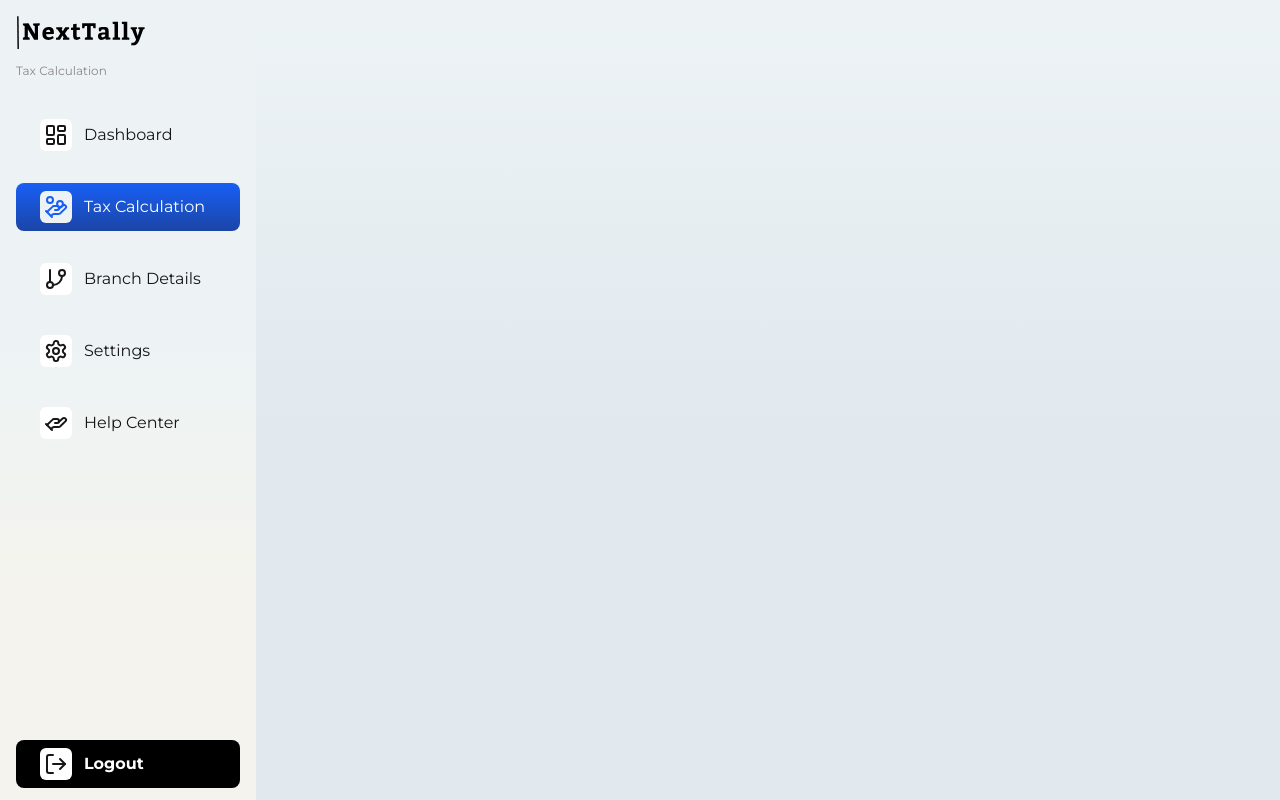
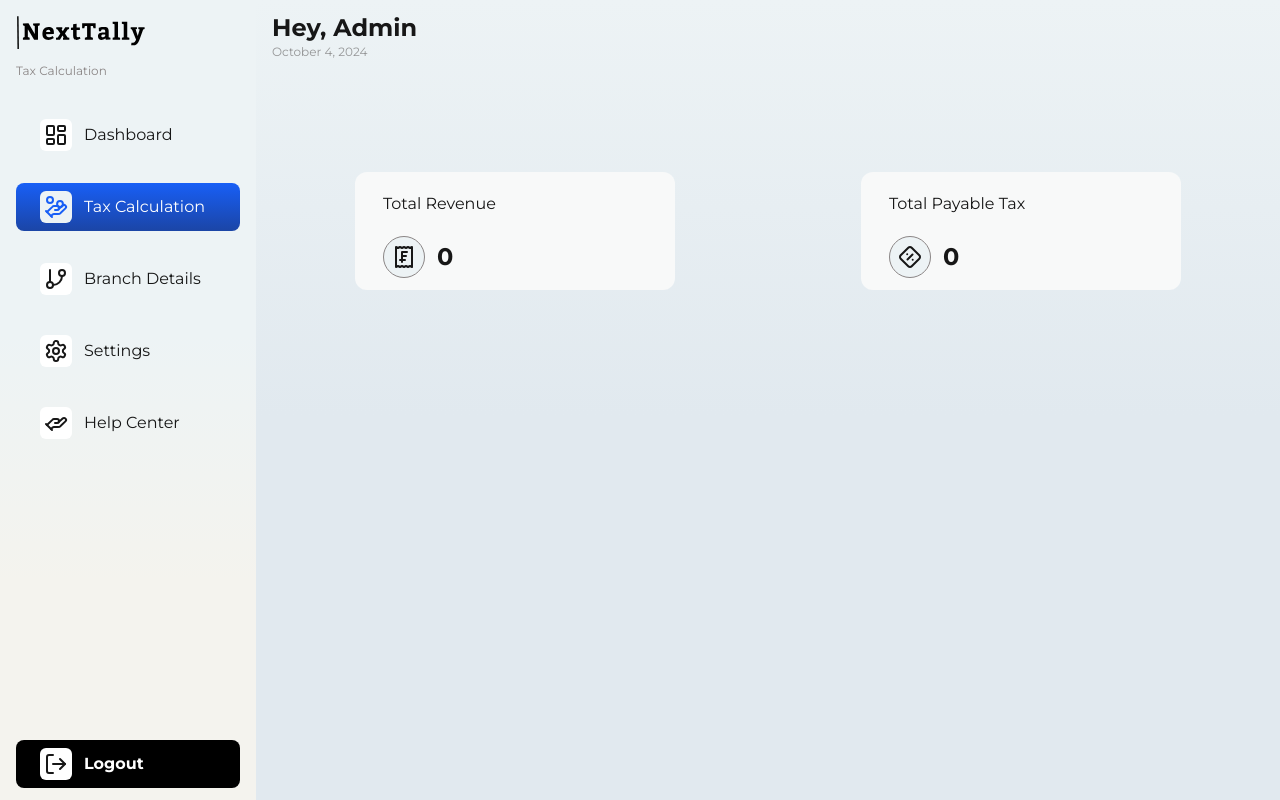
Before and after one commit to ayu-sharma/NextTally, a Next.js app: page /admin-dashboard in a window 1280 px wide. Both pictures are taken after a click on the element "Tax Calculation". Built offline with nearby package versions, Linux system fonts and the light colour scheme.

Commit message:
updated home_page admin dashboard slabpricing and added tax calculation

```diff
--- a/app/admin-dashboard/page.js
+++ b/app/admin-dashboard/page.js
@@ -15,7 +15,7 @@ import AdminDashboardCmp from "../../components/ui/Admindashboardcmp";
 import TaxCalc from "../../components/ui/TaxCalc";
 
 export default function AdminDashboard() {
-  const [isSelectedOption, setIsSelectedOption] = useState(null);
+  const [isSelectedOption, setIsSelectedOption] = useState("Dashboard");
   const [isClient, setIsClient] = useState(false); // Flag to check if client-side
   const router = useRouter();
 
@@ -47,6 +47,12 @@ export default function AdminDashboard() {
     localStorage.removeItem("selectedOption");
     router.push("/");
   };
+  const date = new Date();
+  const formatDate = date.toLocaleDateString("en-US", {
+    month: 'long',
+    day: 'numeric',
+    year: 'numeric',
+  });
 
   const renderElement = () => {
     switch (isSelectedOption) {
@@ -136,7 +142,11 @@ export default function AdminDashboard() {
         </div>
       </div>
       <div className="flex-grow h-full overflow-y-auto ml-[16rem] px-4">
+        <div className="mt-3 w-full flex flex-col">
+      <div className="font-bold text-2xl">Hey, Admin</div>
+      <div className="text-xs text-[#959697]">{formatDate}</div>
         {renderElement()}
+        </div>
       </div>
     </div>
   );
--- a/app/page.js
+++ b/app/page.js
@@ -67,14 +67,14 @@ export default function Home() {
             </button>
           </Link>
         </div>
-        <div className="flex flex-col items-center max-w-5xl mx-auto gap-32 mt-32">
+        <div className="flex flex-col items-center max-w-5xl md:mx-auto gap-32 mt-32">
           <motion.p
             initial="hidden"
             whileInView="visible"
             viewport={{ once: false, amount: 0.5 }} // 0.5 triggers at 50% of element in viewport
             variants={fadeVariants}
             transition={{ duration: 0.6 }}
-            className="font-[450] text-6xl leading-[1.1] antialiased text-primary -tracking-[0.022em] text-center"
+            className="font-[450] md:text-6xl text-xl leading-[1.1] antialiased text-primary -tracking-[0.022em] text-center"
           >
             NextTally: Your theater's financial assistant,{" "}
             <span className="website-color-scheme-text">
@@ -89,7 +89,7 @@ export default function Home() {
             viewport={{ once: false, amount: 0.5 }}
             variants={fadeVariants}
             transition={{ duration: 0.6, delay: 0.1 }}
-            className="font-[450] text-6xl leading-[1.1] antialiased text-primary -tracking-[0.022em] text-center"
+            className="font-[450] md:text-6xl text-xl leading-[1.1] antialiased text-primary -tracking-[0.022em] text-center"
           >
             Confident Theater Calculations
           </motion.p>
@@ -100,7 +100,7 @@ export default function Home() {
             viewport={{ once: false, amount: 0.5 }}
             variants={fadeVariants}
             transition={{ duration: 0.6, delay: 0.3 }}
-            className="font-[450] text-6xl leading-[1.1] antialiased text-primary -tracking-[0.022em] text-center"
+            className="font-[450] md:text-6xl text-xl leading-[1.1] antialiased text-primary -tracking-[0.022em] text-center"
           >
             Profit, Loss, Tax-handled in a click.
           </motion.p>
@@ -111,7 +111,7 @@ export default function Home() {
             viewport={{ once: false, amount: 0.5 }}
             variants={fadeVariants}
             transition={{ duration: 0.6, delay: 0.5 }}
-            className="font-inter font-[450] text-3xl md:text-5xl md:leading-[1.15] antialiased text-primary -tracking-[0.021em] md:-tracking-[0.022em] text-center"
+            className="font-inter font-[450] text-lg md:text-5xl md:leading-[1.15] antialiased text-primary -tracking-[0.021em] md:-tracking-[0.022em] text-center"
           >
             Maximize Theater Financial Clarity.
           </motion.p>
--- a/components/ui/Admindashboardcmp.js
+++ b/components/ui/Admindashboardcmp.js
@@ -5,18 +5,10 @@ import { Album } from "lucide-react";
 import { Percent } from "lucide-react";
 import { VenetianMask } from 'lucide-react';
 export default function adminDashboardCmp() {
-  const date = new Date();
-  const formatDate = date.toLocaleDateString("en-US", {
-    month: 'long',
-    day: 'numeric',
-    year: 'numeric',
-  });
 
   return (
     <>
-      <div className="mt-3 w-full flex flex-col">
-        <div className="font-bold text-2xl">Hey, Admin</div>
-        <div className="text-xs text-[#959697]">{formatDate}</div>
+      <div className="">
         <div className="mt-16 px-5 py-4 bg-[#f8f9f9] rounded-lg flex gap-2 items-center">
           <div className="rounded-full bg-[#EDF3F5] p-2 border-[.25px] border-[#8B8686]">
             <VenetianMask/>
@@ -27,7 +19,7 @@ export default function adminDashboardCmp() {
 </div>
         </div>
 
-        <div className="flex gap-5 w-full mt-12">
+        <div className="flex flex-wrap gap-5 w-full mt-12">
           {[
             {
               title: "Theaters",
@@ -52,7 +44,7 @@ export default function adminDashboardCmp() {
           ].map((items) => (
             <div
               key={items.id}
-              className="bg-[#f8f9f9] w-full max-w-xs px-4 rounded-xl py-5 pb-3"
+              className="bg-[#f8f9f9] w-full max-w-xs mx-auto px-7 rounded-xl py-5 pb-3"
             >
               <p className="pb-5">{items.title}</p>
               <div className="flex gap-3 items-center">
@@ -64,7 +56,7 @@ export default function adminDashboardCmp() {
             </div>
           ))}
         </div>
-        <div className="flex justify-evenly gap-6 w-full my-12">
+        <div className="flex justify-evenly flex-wrap gap-6 w-full my-12">
           <div className="flex flex-col justify-between gap-6 max-w-md rounded-lg bg-gradient-to-b from-[#F8F8F8] to-[#F4F8F7] w-full p-4">
             <div className="bg-white px-3 py-2 rounded-lg">hi</div>
             <div className="bg-white px-3 py-2 rounded-lg">hi</div>
--- a/components/ui/Slabpricing.js
+++ b/components/ui/Slabpricing.js
@@ -27,7 +27,7 @@ export default function Slabpricing({ selected }) {
             <div className="bg-gray-400 rounded-2xl p-0.5 relative">
               <div className="bg-[#E1E9EF] p-8 rounded-[0.875rem] w-full h-full">
                 <div className="md:h-[7rem]">
-                  <h1>FREE</h1>
+                  <h1 className="antialiased font-semibold text-lg -tracking-[0.014em] box-decoration-clone">FREE</h1>
                 </div>
                 <button className="cursor-pointer border-black border font-inter text-sm md:text-base -tracking-[0.006em] md:-tracking-[0.011em] text-black font-medium antialiased rounded-lg py-2.5 px-6 md:px-8 flex items-center justify-center group mt-3 w-full hover:bg-black hover:text-white">
                   Get Started for Free
@@ -61,7 +61,7 @@ export default function Slabpricing({ selected }) {
             <div className="bg-gray-400 rounded-2xl p-0.5 relative">
               <div className="bg-[#E1E9EF] p-8 rounded-[0.875rem] w-full h-full">
                 <div className="md:h-[7rem]">
-                  <h1>FREE</h1>
+                  <h1 className="antialiased font-semibold text-lg -tracking-[0.014em] box-decoration-clone">FREE</h1>
                 </div>
                 <button className="cursor-pointer border-black border font-inter text-sm md:text-base -tracking-[0.006em] md:-tracking-[0.011em] text-black font-medium antialiased rounded-lg py-2.5 px-6 md:px-8 flex items-center justify-center group mt-3 w-full hover:bg-black hover:text-white">
                   Get Started for Free
@@ -95,7 +95,7 @@ export default function Slabpricing({ selected }) {
             <div className="bg-gray-400 rounded-2xl p-0.5 relative">
               <div className="bg-[#E1E9EF] p-8 rounded-[0.875rem] w-full h-full">
                 <div className="md:h-[7rem]">
-                  <h1>FREE</h1>
+                  <h1 className="antialiased font-semibold text-lg -tracking-[0.014em] box-decoration-clone">FREE</h1>
                 </div>
                 <button className="cursor-pointer border-black border font-inter text-sm md:text-base -tracking-[0.006em] md:-tracking-[0.011em] text-black font-medium antialiased rounded-lg py-2.5 px-6 md:px-8 flex items-center justify-center group mt-3 w-full hover:bg-black hover:text-white">
                   Get Started for Free
--- a/components/ui/TaxCalc.js
+++ b/components/ui/TaxCalc.js
@@ -1,5 +1,38 @@
 import React from 'react';
-
+import { ReceiptSwissFranc } from 'lucide-react';
+import { DiamondPercent } from 'lucide-react';
 export default function TaxCalc() {
-
+    return(
+        <div className='mt-16 w-full'>
+            <div className='flex justify-between'>
+            <div className="flex flex-wrap gap-5 w-full mt-12">
+            {[
+            {
+              title: "Total Revenue",
+              value: 0,
+              icon: <ReceiptSwissFranc />,
+            },
+            {
+              title: "Total Payable Tax",
+              value: 0,
+              icon: <DiamondPercent />,
+            },
+          ].map((items) => (
+            <div
+              key={items.id}
+              className="bg-[#f8f9f9] w-full max-w-xs mx-auto px-7 rounded-xl py-5 pb-3"
+            >
+              <p className="pb-5">{items.title}</p>
+              <div className="flex gap-3 items-center">
+                <div className="bg-[#EDF3F5] rounded-full p-2 border-[#8B8686] border-[.25px]">
+                  {items.icon}
+                </div>
+                <p className="text-2xl font-bold">{items.value}</p>
+              </div>
+            </div>
+          ))}
+                </div>
+            </div>
+        </div>
+    )
 }
```
